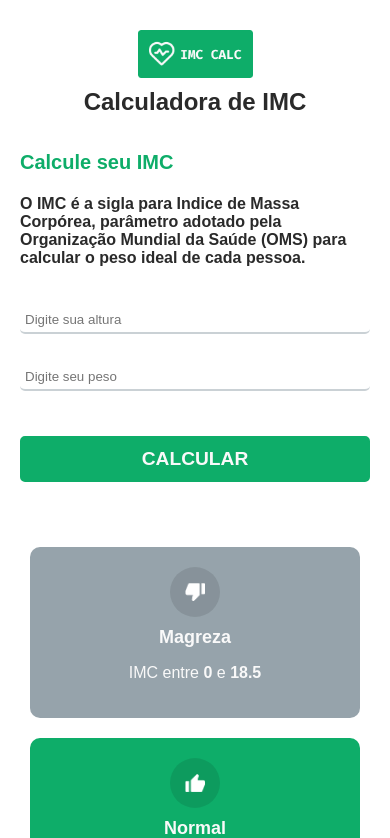
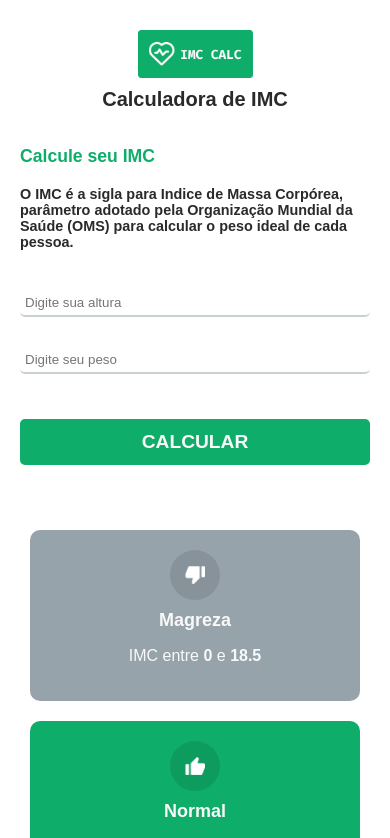
Before and after one commit to ElaineDelgado/imc-calc, a React (Create React App) app: page / in a window 390 px wide. Shown: the top 838 px of the page. Built offline with nearby package versions, Linux system fonts and the light colour scheme.

Commit message:
adicionando scroll ao resultado em telas menores

```diff
--- a/src/App.module.css
+++ b/src/App.module.css
@@ -6,6 +6,7 @@
 
 * {
   box-sizing: border-box;
+  scroll-behavior: smooth;
 }
 
 body {
@@ -195,10 +196,10 @@ div.divResult .rightArrow p {
     grid-template-columns: repeat(1, 1fr);
   }
   .imgHeaderContainer h1 {
-    font-size: 24px;
+    font-size: 1.25rem;
   }
   .calcContainer .leftContainer h2 {
-    font-size: 20px;
+    font-size: 1.1rem;
   }
 }
 
@@ -214,4 +215,7 @@ div.divResult .rightArrow p {
   color: var(--main-color);
     margin: 0 0 5px 0;
   }
+  .calcContainer .leftContainer p {
+  font-size: .9rem;
 }
+}
--- a/src/App.tsx
+++ b/src/App.tsx
@@ -4,6 +4,7 @@ import poweredBy from './assets/logo.png'
 import leftArrowImage from './assets/leftarrow.png'
 import {levels, calculateImc, Level} from './helpers/imc'
 import GridItem from './components/GridItem'
+
 
 const App = () => {
   const [heightField, setHeightField] = React.useState<number>(0)
@@ -31,6 +32,19 @@ const App = () => {
     setItemShown(null)
     setWeightField(0)
     setHeightField(0)
+    executeScroll()
+  }
+
+  const myRef = React.useRef<HTMLDivElement>(null)
+  React.useEffect(() => {
+    if(itemShown) {
+      executeScroll()
+    }
+  })
+  const executeScroll = () => {
+    if(myRef.current) {
+      myRef.current.scrollIntoView({behavior: 'smooth'})
+    }
   }
 
   return (
@@ -65,7 +79,7 @@ const App = () => {
             </button>
           </form>
         </div>
-        <div className={styles.rightContainer}>
+        <div className={styles.rightContainer} ref={myRef}>
           {!itemShown &&
             <div className={styles.grid}>
               {levels.map((item, key) => (
@@ -79,7 +93,7 @@ const App = () => {
                 <img src={leftArrowImage} alt="Mão com dedo apontando para esquerda"/>
                 <p>Nova consulta</p>
               </div>
-              < GridItem item={itemShown}/>
+              < GridItem item={itemShown} />
             </div>
           }
         </div>
--- a/src/components/GridItem/index.tsx
+++ b/src/components/GridItem/index.tsx
@@ -30,9 +30,3 @@ const GridItem = ({item}: Props) => {
 }
 
 export default GridItem
-
-/**
- * se em vez de index eu quiser criar um arquivo com nome do component, na hora de importar no app.tsx terei que fazer:
- * import GridItem from './components/GridItem/GridItem'
- * Com o index posso importar direto: import {GridItem} from './components/GridItem'
- */
```
